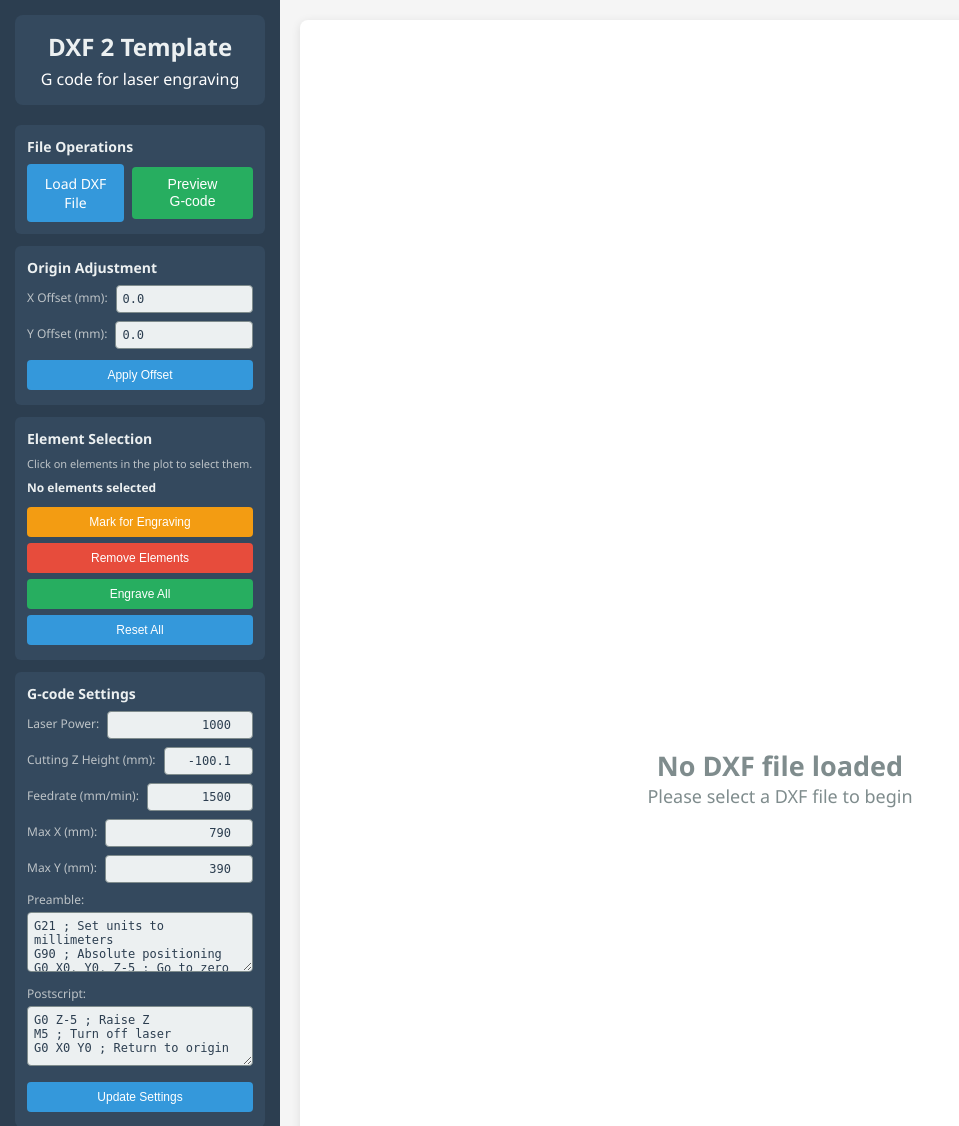
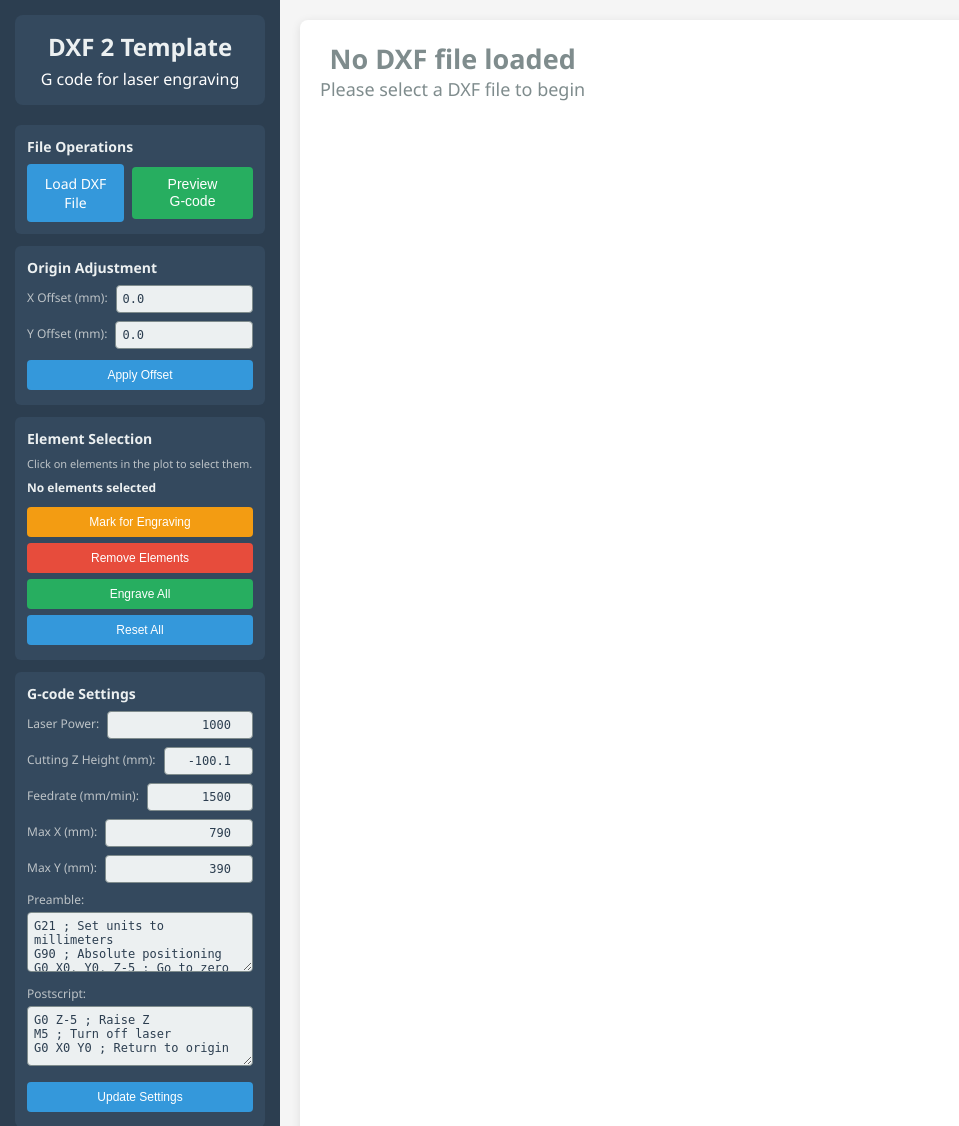
Before and after one commit to PBandJLogic/AppliedMasking-DXF2GCODE2LASER, a Flask app: page / in a window 1280 px wide. Shown: the top 1126 px of the page, without its empty margins (0-959 px from the left). Run offline with Flask 3, Linux system fonts and the light colour scheme.

Commit message:
Top-justify DXF geometry plot
- Changed plot container alignment from center to top-left
- Plot now aligns to top of container instead of centering
- Better use of vertical space in the interface
- Consistent with typical CAD software layout

```diff
--- a/templates/index.html
+++ b/templates/index.html
@@ -185,8 +185,8 @@
             box-shadow: 0 2px 10px rgba(0, 0, 0, 0.1);
             display: flex;
             flex-direction: column;
-            align-items: center;
-            justify-content: center;
+            align-items: flex-start;
+            justify-content: flex-start;
         }
 
         .plot-image {
```
